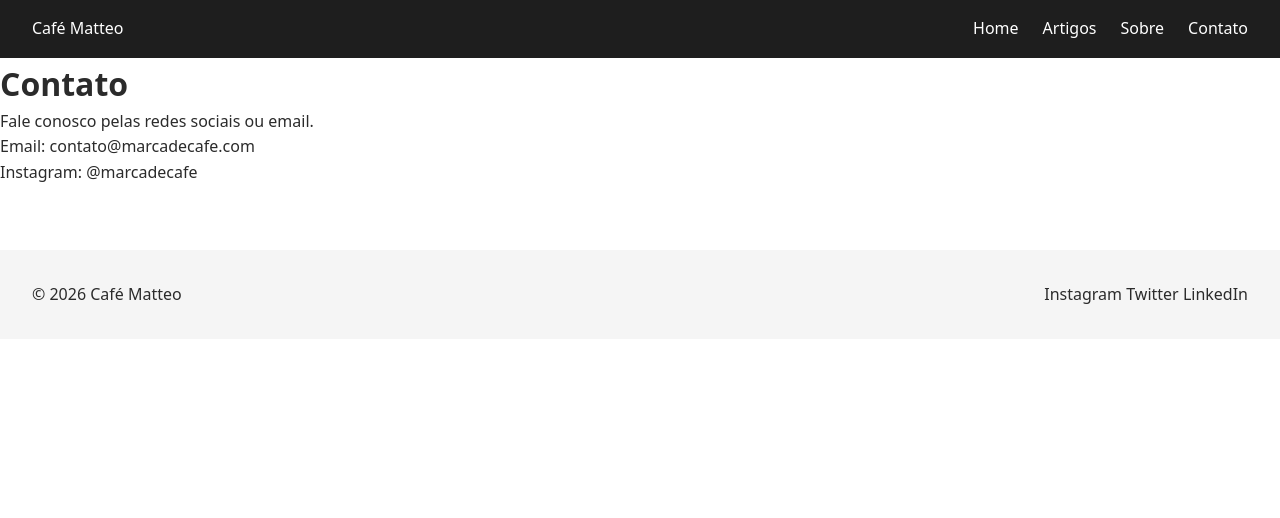
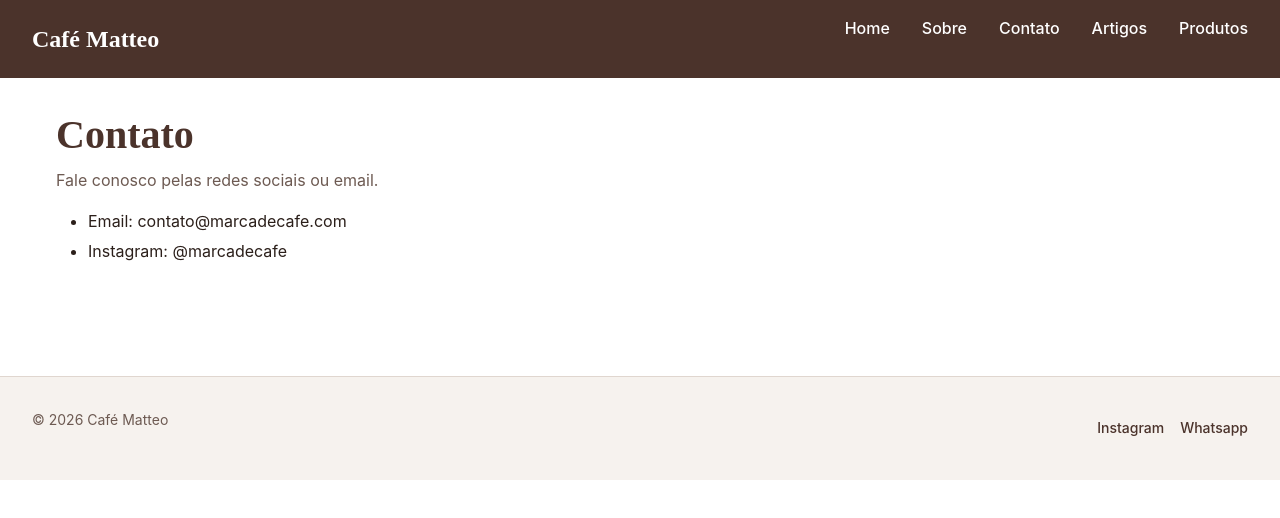
Before and after one commit to gabrielhbrioto/cafe-matteo-blog, a website: page src/pages/contato.html in a window 1280 px wide. Drawn offline with Linux system fonts and the light colour scheme.

Commit message:
feat: criação de uma estrutura para estilização e identidade visual

```diff
--- a/src/layouts/footer.html
+++ b/src/layouts/footer.html
@@ -5,7 +5,6 @@
 
   <div class="footer__social">
     <a href="#" aria-label="Instagram">Instagram</a>
-    <a href="#" aria-label="Twitter">Twitter</a>
-    <a href="#" aria-label="LinkedIn">LinkedIn</a>
+    <a href="#" aria-label="Whatsapp">Whatsapp</a>
   </div>
 </footer>
--- a/src/layouts/navbar.html
+++ b/src/layouts/navbar.html
@@ -4,9 +4,10 @@
   </div>
 
   <ul class="navbar__links">
-    <li><a href="/">Home</a></li>
-    <li><a href="/artigos.html">Artigos</a></li>
-    <li><a href="/sobre.html">Sobre</a></li>
-    <li><a href="/contato.html">Contato</a></li>
+    <li><a href="../pages/index.html">Home</a></li>
+    <li><a href="../pages/sobre.html">Sobre</a></li>
+    <li><a href="../pages/contato.html">Contato</a></li>
+    <li><a href="../pages/artigos.html">Artigos</a></li>
+    <li><a href="../pages/produtos.html">Produtos</a></li>
   </ul>
 </nav>
--- a/src/pages/contato.html
+++ b/src/pages/contato.html
@@ -5,8 +5,8 @@
   <meta name="viewport" content="width=device-width, initial-scale=1.0" />
   <title>Contato | Marca de Café</title>
 
-  <link rel="stylesheet" href="/styles/main.css" />
-  <script src="/scripts/layout.js" defer></script>
+  <link rel="stylesheet" href="../styles/main.css" />
+  <script src="../scripts/layout.js" defer></script>
 </head>
 <body>
 
--- /dev/null
+++ b/src/styles/base.css
@@ -0,0 +1,161 @@
+/* =========================================================
+   BASE STYLES — CAFÉ MATTEO
+   ========================================================= */
+
+/*
+  Este arquivo define os estilos base do projeto.
+  Ele consome os design tokens definidos em tokens.css.
+  Não deve conter estilos específicos de componentes.
+*/
+
+/* =========================================================
+   1. RESET E NORMALIZAÇÃO
+   ========================================================= */
+
+*,
+*::before,
+*::after {
+  box-sizing: border-box;
+  margin: 0;
+  padding: 0;
+}
+
+/* =========================================================
+   2. DOCUMENTO
+   ========================================================= */
+
+html {
+  font-size: 100%;
+  scroll-behavior: smooth;
+}
+
+body {
+  font-family: var(--font-body);
+  font-size: var(--font-size-base);
+  line-height: var(--line-height-base);
+  color: var(--color-text-primary);
+  background-color: var(--color-background);
+  text-rendering: optimizeLegibility;
+}
+
+/* =========================================================
+   3. TIPOGRAFIA GLOBAL
+   ========================================================= */
+
+h1,
+h2,
+h3,
+h4,
+h5,
+h6 {
+  font-family: var(--font-heading);
+  font-weight: var(--font-weight-bold);
+  color: var(--color-primary);
+  line-height: 1.25;
+  margin-bottom: var(--space-sm);
+}
+
+h1 { font-size: 2.5rem; }
+h2 { font-size: 2rem; }
+h3 { font-size: 1.5rem; }
+h4 { font-size: 1.25rem; }
+h5 { font-size: 1.125rem; }
+h6 { font-size: 1rem; }
+
+p {
+  margin-bottom: var(--space-md);
+  color: var(--color-text-secondary);
+}
+
+/* =========================================================
+   4. LINKS
+   ========================================================= */
+
+a {
+  color: var(--color-accent);
+  text-decoration: none;
+}
+
+a:hover,
+a:focus {
+  text-decoration: underline;
+}
+
+/* =========================================================
+   5. LISTAS
+   ========================================================= */
+
+ul,
+ol {
+  margin-left: var(--space-lg);
+  margin-bottom: var(--space-md);
+}
+
+li {
+  margin-bottom: var(--space-xs);
+}
+
+/* =========================================================
+   6. MÍDIA
+   ========================================================= */
+
+img,
+picture,
+video {
+  max-width: 100%;
+  display: block;
+}
+
+/* =========================================================
+   7. FORMULÁRIOS (BASE)
+   ========================================================= */
+
+input,
+textarea,
+select,
+button {
+  font-family: inherit;
+  font-size: inherit;
+}
+
+button {
+  cursor: pointer;
+}
+
+/* =========================================================
+   8. ELEMENTOS SEMÂNTICOS
+   ========================================================= */
+
+main {
+  max-width: 1200px;
+  margin: 0 auto;
+  padding: var(--space-lg) var(--space-md);
+}
+
+section {
+  margin-bottom: var(--space-xl);
+}
+
+hr {
+  border: none;
+  border-top: 1px solid var(--color-border);
+  margin: var(--space-xl) 0;
+}
+
+/* =========================================================
+   9. ACESSIBILIDADE
+   ========================================================= */
+
+:focus-visible {
+  outline: 2px solid var(--color-accent);
+  outline-offset: 2px;
+}
+
+/* =========================================================
+   10. TEXTO AUXILIAR
+   ========================================================= */
+
+small {
+  font-size: 0.875rem;
+  color: var(--color-text-secondary);
+}
--- /dev/null
+++ b/src/styles/components.css
@@ -0,0 +1,114 @@
+/* =========================================================
+   COMPONENTS — CAFÉ MATTEO
+   ========================================================= */
+
+/*
+  Este arquivo define componentes reutilizáveis.
+  Ele consome tokens.css e base.css.
+*/
+
+/* =========================================================
+   NAVBAR
+   ========================================================= */
+
+.navbar {
+  display: flex;
+  align-items: center;
+  justify-content: space-between;
+
+  padding: var(--space-md) var(--space-lg);
+  background-color: var(--color-primary);
+  color: var(--color-text-inverse);
+}
+
+.navbar__logo a {
+  font-family: var(--font-heading);
+  font-size: 1.5rem;
+  font-weight: var(--font-weight-bold);
+  color: var(--color-text-inverse);
+}
+
+.navbar__links {
+  list-style: none;
+  display: flex;
+  gap: var(--space-lg);
+}
+
+.navbar__links a {
+  font-weight: var(--font-weight-medium);
+  color: var(--color-text-inverse);
+}
+
+.navbar__links a:hover,
+.navbar__links a:focus {
+  color: var(--color-accent);
+}
+
+/* =========================================================
+   FOOTER
+   ========================================================= */
+
+.footer {
+  margin-top: var(--space-xl);
+  padding: var(--space-lg);
+  background-color: var(--color-surface);
+  border-top: 1px solid var(--color-border);
+
+  display: flex;
+  align-items: center;
+  justify-content: space-between;
+}
+
+.footer__brand p {
+  font-size: 0.875rem;
+  color: var(--color-text-secondary);
+}
+
+.footer__social {
+  display: flex;
+  gap: var(--space-md);
+}
+
+.footer__social a {
+  font-size: 0.875rem;
+  font-weight: var(--font-weight-medium);
+  color: var(--color-primary);
+}
+
+.footer__social a:hover,
+.footer__social a:focus {
+  color: var(--color-accent);
+}
+
+/* =========================================================
+   BOTÕES (BASE)
+   ========================================================= */
+
+.button {
+  display: inline-block;
+  padding: var(--space-sm) var(--space-md);
+  border-radius: 4px;
+
+  font-weight: var(--font-weight-medium);
+  border: none;
+  cursor: pointer;
+  text-align: center;
+}
+
+.button--primary {
+  background-color: var(--color-primary);
+  color: var(--color-text-inverse);
+}
+
+.button--primary:hover {
+  background-color: var(--color-secondary);
+}
+
+.button--secondary {
+  background-color: var(--color-secondary);
+  color: var(--color-text-inverse);
+}
+
+.button--secondary:hover {
+  background-color: var(--color-primary);
+}
--- a/src/styles/main.css
+++ b/src/styles/main.css
@@ -1,38 +1,12 @@
-* {
-  margin: 0;
-  padding: 0;
-  box-sizing: border-box;
-}
+/* =========================================================
+   MAIN CSS — CAFÉ MATTEO
+   ========================================================= */
 
-body {
-  font-family: system-ui, -apple-system, sans-serif;
-  line-height: 1.6;
-  color: #2b2b2b;
-}
+/*
+  Ponto de entrada dos estilos.
+  Nunca coloque estilos diretamente aqui.
+*/
 
-a {
-  text-decoration: none;
-  color: inherit;
-}
-
-.navbar {
-  display: flex;
-  justify-content: space-between;
-  padding: 1rem 2rem;
-  background-color: #1e1e1e;
-  color: #fff;
-}
-
-.navbar__links {
-  list-style: none;
-  display: flex;
-  gap: 1.5rem;
-}
-
-.footer {
-  margin-top: 4rem;
-  padding: 2rem;
-  background-color: #f5f5f5;
-  display: flex;
-  justify-content: space-between;
-}
+@import './tokens.css';
+@import './base.css';
+@import './components.css';
--- /dev/null
+++ b/src/styles/tokens.css
@@ -0,0 +1,129 @@
+/* =========================================================
+   IDENTIDADE VISUAL — CAFÉ MATTEO
+   Baseado na logomarca oficial
+   ========================================================= */
+
+/*
+  Este arquivo define os DESIGN TOKENS do projeto.
+  Ele não deve conter regras de estilo (body, h1, etc),
+  apenas valores reutilizáveis e semânticos.
+*/
+
+/* =========================================================
+   1. DESIGN TOKENS
+   ========================================================= */
+
+:root {
+  /* =====================================================
+     CORES DA MARCA
+     ===================================================== */
+
+  /* -----------------------------------------------------
+     Cor Primária
+     -----------------------------------------------------
+     Representa a marca.
+     Uso:
+     - Navbar
+     - Footer
+     - Botões principais
+     - Destaques institucionais
+  */
+  --color-primary: #4b332b; /* marrom café profundo */
+
+  /* -----------------------------------------------------
+     Cor Secundária
+     -----------------------------------------------------
+     Complementa a primária sem competir.
+     Uso:
+     - Fundos alternativos
+     - Seções destacadas
+     - Cards institucionais
+  */
+  --color-secondary: #6a4a3c; /* marrom médio quente */
+
+  /* -----------------------------------------------------
+     Cor de Acento
+     -----------------------------------------------------
+     Deve chamar atenção pontual.
+     Uso:
+     - Links
+     - Call-to-actions
+     - Ícones ativos
+     - Detalhes decorativos
+     Evitar uso excessivo.
+  */
+  --color-accent: #d2a46f; /* dourado/caramelo da logomarca */
+
+  /* =====================================================
+     PALETA NEUTRA
+     ===================================================== */
+
+  /* Fundos */
+  --color-background: #ffffff; /* fundo principal */
+  --color-surface: #f6f2ee;    /* cards, seções */
+
+  /* Texto */
+  --color-text-primary: #2b1f1a;   /* texto principal */
+  --color-text-secondary: #6d5a52; /* texto auxiliar */
+  --color-text-inverse: #ffffff;   /* texto sobre fundo escuro */
+
+  /* Bordas e divisores */
+  --color-border: #e0d6cf;
+
+  /* =====================================================
+     FEEDBACK (uso eventual)
+     ===================================================== */
+
+  --color-success: #4f7c59;
+  --color-warning: #c28b3c;
+  --color-error: #b84a3a;
+
+  /* =====================================================
+     TIPOGRAFIA
+     ===================================================== */
+
+  /*
+    Diretriz:
+    - A marca remete a tradição e elegância.
+    - Serif para títulos, sans-serif para leitura longa.
+  */
+
+  --font-heading: 'Playfair Display', serif;
+  --font-body: 'Inter', system-ui, -apple-system, sans-serif;
+
+  --font-weight-regular: 400;
+  --font-weight-medium: 500;
+  --font-weight-bold: 700;
+
+  --font-size-base: 16px;
+  --line-height-base: 1.6;
+
+  /* =====================================================
+     ESPAÇAMENTO E RITMO VISUAL
+     ===================================================== */
+
+  /*
+    Escala baseada em múltiplos de 4px.
+    Garante consistência entre layouts.
+  */
+
+  --space-xs: 4px;
+  --space-sm: 8px;
+  --space-md: 16px;
+  --space-lg: 32px;
+  --space-xl: 64px;
+}
+
+/* =========================================================
+   REGRAS DE USO (RESUMO)
+   ========================================================= */
+
+/*
+  ✔ Tokens são a única fonte de verdade visual.
+  ✔ Nunca use valores hardcoded quando existir um token.
+  ✔ Não estilize elementos neste arquivo.
+  ✔ Use cores da marca com intenção semântica.
+  ✔ Prefira neutros para grandes áreas e leitura.
+  ✖ Não use a cor de acento como fundo principal.
+  ✖ Não redefina tokens fora deste arquivo.
+*/
```
Also changed, not shown: src/pages/sobre.html (+2 -2 lines).
